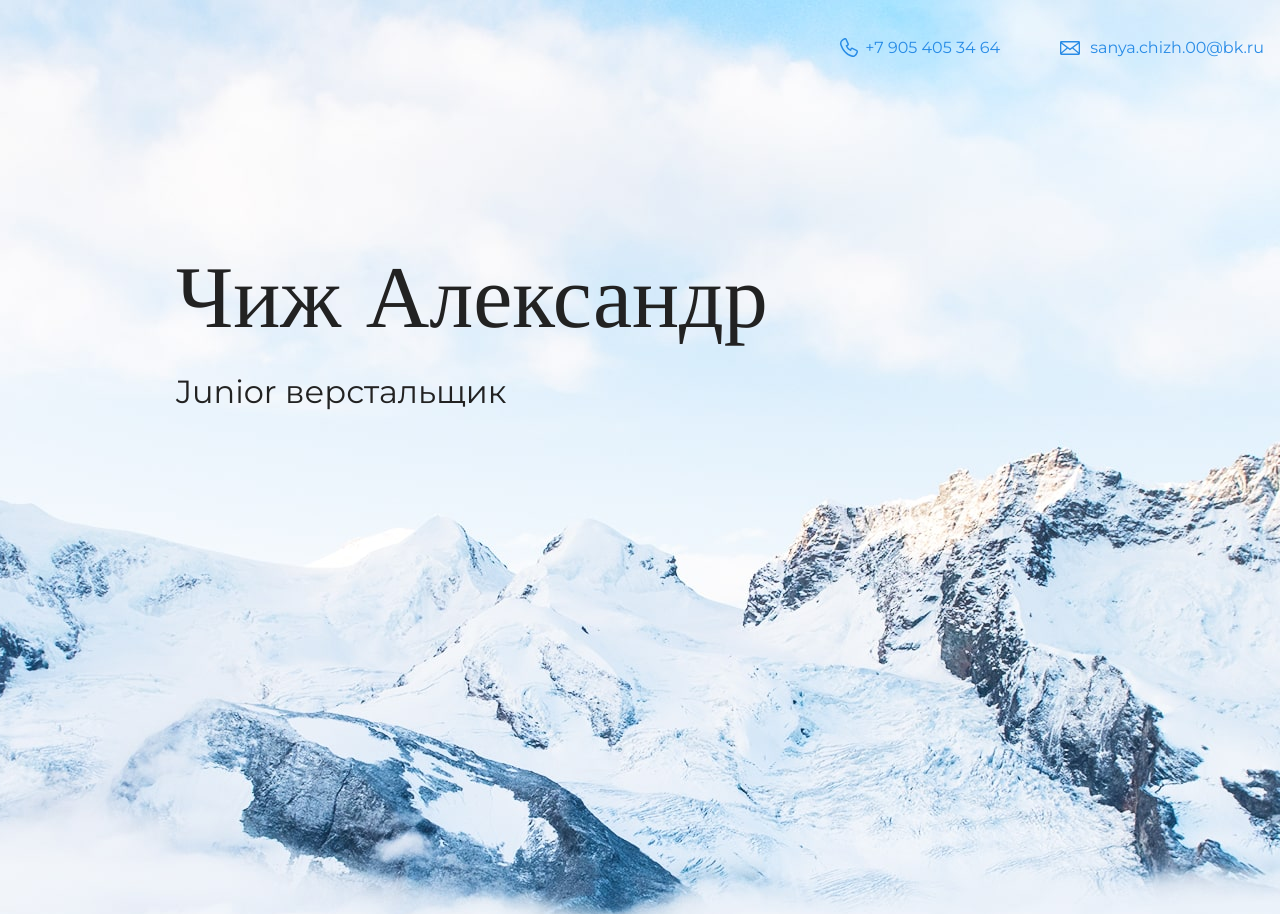
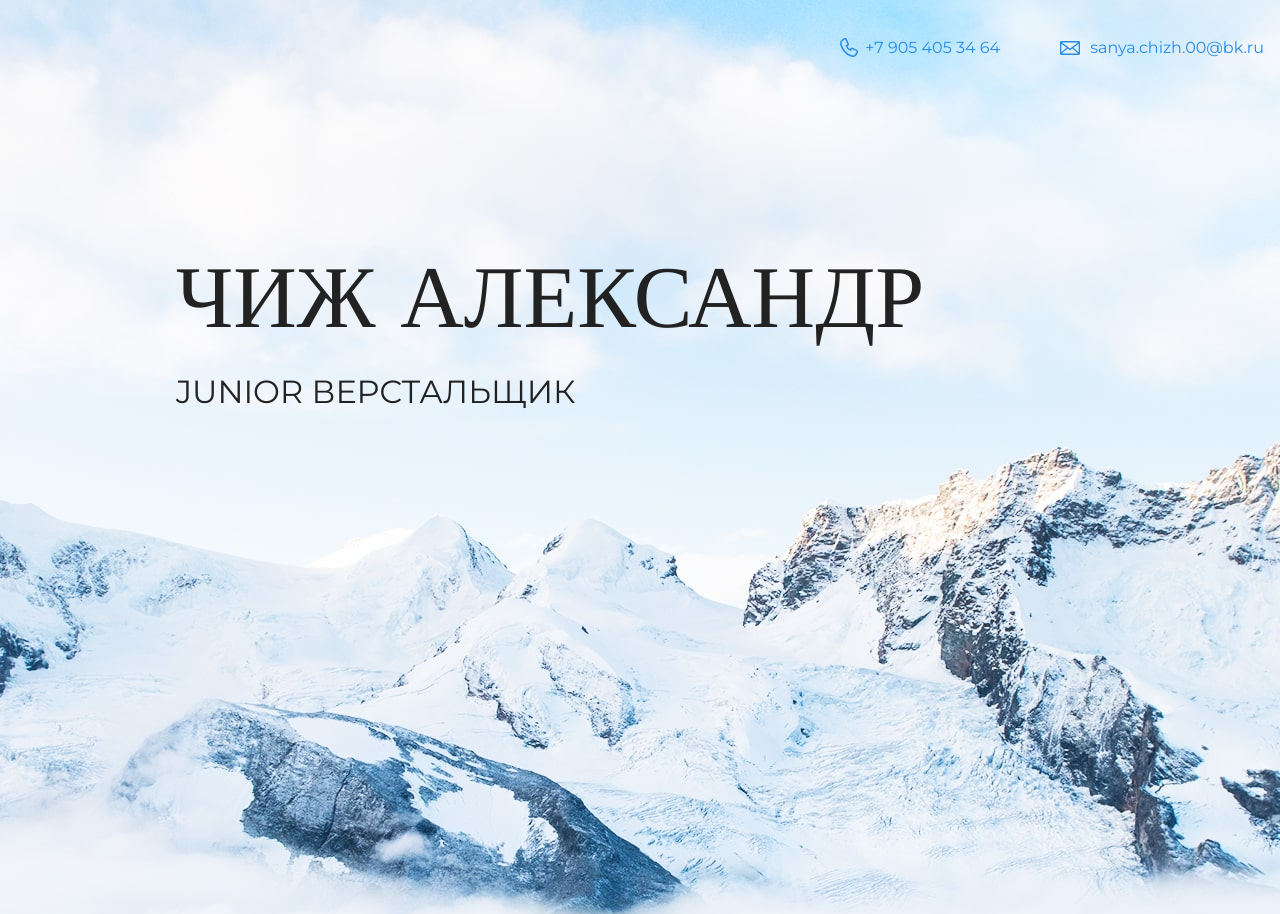
Before and after one commit to ChiJastir/my-site, a plain HTML site: page index.html in a window 1280 px wide. Shown: the top 914 px of the page. Drawn offline with nearby package versions, Linux system fonts and the light colour scheme.

Commit message:
Add files via upload

```diff
--- a/style.css
+++ b/style.css
@@ -48,6 +48,7 @@ body {
 
 .hero-image {
   margin-bottom: 620px;
+  text-transform: uppercase;
 }
 
 .hero-image .container {
```
Also changed, not shown: yandex_5361c00f9aa6dd12.html (added, +6 -0 lines).
